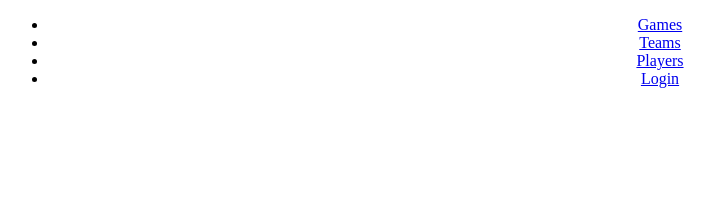
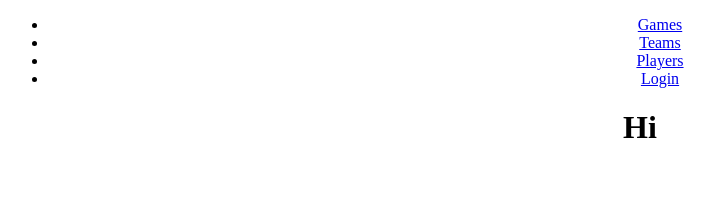
Before and after one commit to az-hash256/CS411_Group_4, a React (Create React App) app in the folder frontend/: page /login in a window 1280 px wide. Shown: the top 199 px of the page, without its empty margins (0-714 px from the left). Built offline with nearby package versions, Linux system fonts and the light colour scheme.

Commit message:
updating

```diff
--- a/frontend/src/App.js
+++ b/frontend/src/App.js
@@ -1,6 +1,6 @@
 import './App.css';
-import Navbar from './components/Navbar';
-import Login from './components/Login';
+import { Navbar } from './components/Navbar';
+import { Login }  from './Pages/Login';
 import { BrowserRouter as Router, Routes, Route } from "react-router-dom";
 
 
@@ -14,7 +14,7 @@
         <Route path="/"/>
         <Route path="/teams"/>
         <Route path="/players"/>
-        <Route path="/login" component={Login}/>
+        <Route path="/login" element={<Login/>}/>
       </Routes>
     </Router>
 
--- a/frontend/src/components/Login.jsx
+++ b/frontend/src/Pages/Login.jsx
@@ -1,7 +1,5 @@
 import React from 'react';
 
-const Login = () => {
+export const Login = () => {
     return <h1>Hi</h1>
 }
-
-export default Login;
--- a/frontend/src/components/Navbar.jsx
+++ b/frontend/src/components/Navbar.jsx
@@ -2,7 +2,7 @@
 import { Link } from 'react-router-dom';
 
 
-const Navbar = () => {
+export const Navbar = () => {
         return(
             <div className = "navbar">
                 <ul className = "Pages">
@@ -22,5 +22,3 @@
             </div>
         )
 }
-
-export default Navbar;
```
